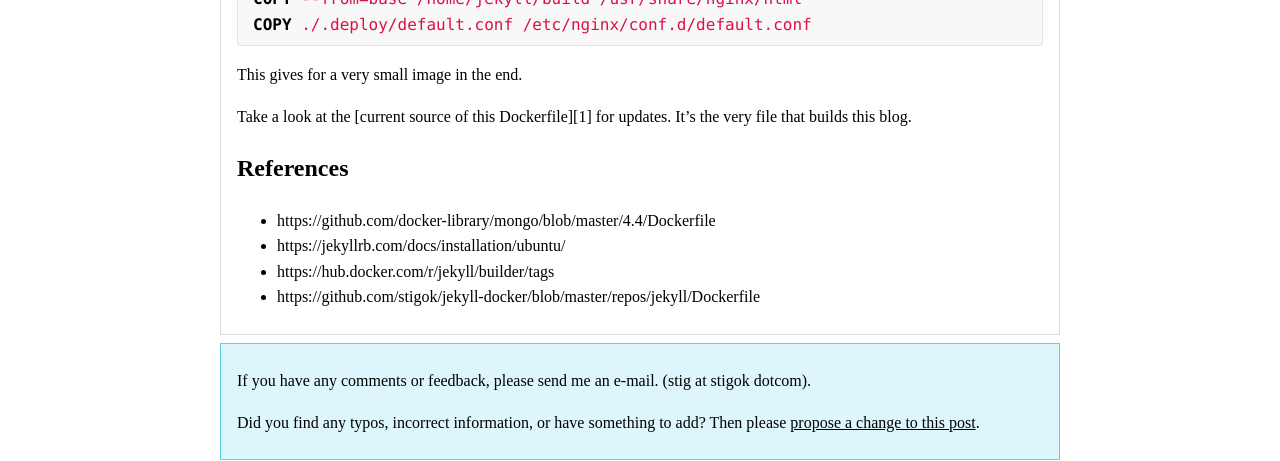
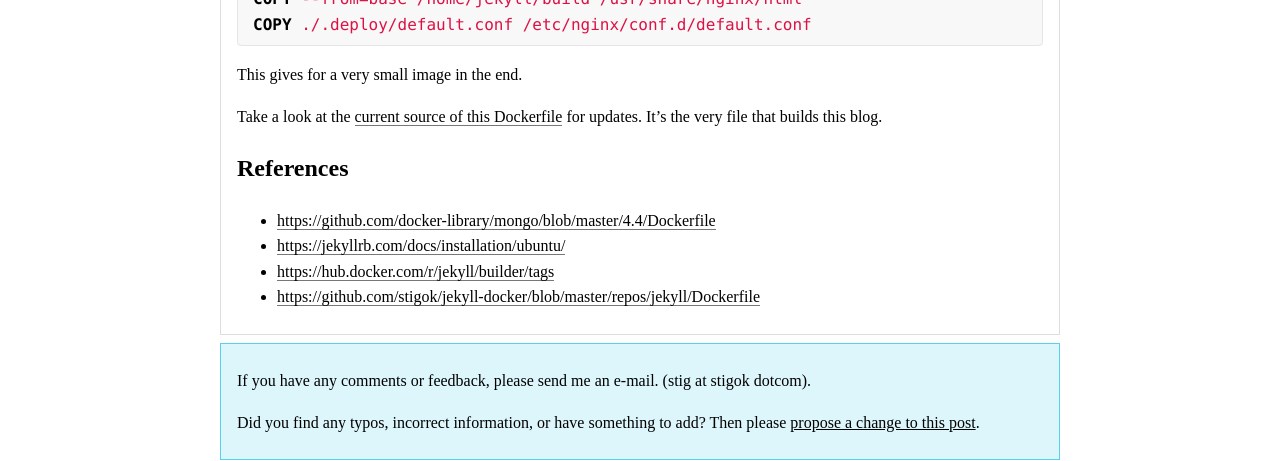
Before and after one commit to stigok/blog.stigok.com, a Jekyll site: the page built from collections/_posts/2020-08-31-build-jekyll-site-in-docker-ubuntu.md, in a window 1280 px wide. Shown: the part 1122-1583 px from the top of the page. Built offline with Jekyll 4.4.1, drawn with Linux system fonts in a browser that asks for light colours.

Commit message:
fix links

```diff
--- a/collections/_posts/2020-08-31-build-jekyll-site-in-docker-ubuntu.md
+++ b/collections/_posts/2020-08-31-build-jekyll-site-in-docker-ubuntu.md
@@ -54,7 +54,9 @@ Take a look at the [current source of this Dockerfile][1] for updates.
 It's the very file that builds this blog.
 
 ## References
-- https://github.com/docker-library/mongo/blob/master/4.4/Dockerfile
-- https://jekyllrb.com/docs/installation/ubuntu/
-- https://hub.docker.com/r/jekyll/builder/tags
-- https://github.com/stigok/jekyll-docker/blob/master/repos/jekyll/Dockerfile
+- <https://github.com/docker-library/mongo/blob/master/4.4/Dockerfile>
+- <https://jekyllrb.com/docs/installation/ubuntu/>
+- <https://hub.docker.com/r/jekyll/builder/tags>
+- <https://github.com/stigok/jekyll-docker/blob/master/repos/jekyll/Dockerfile>
+
+[1]: https://github.com/stigok/blog.stigok.com/blob/master/.deploy/Dockerfile
```
